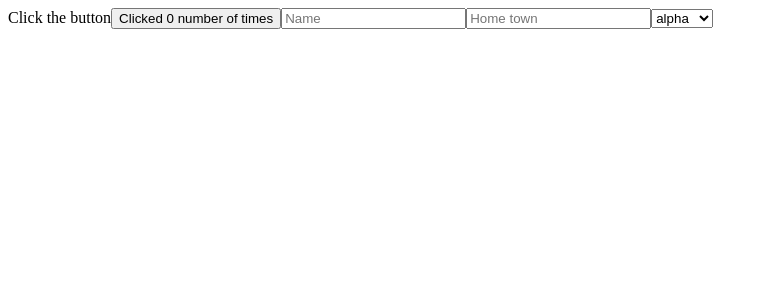
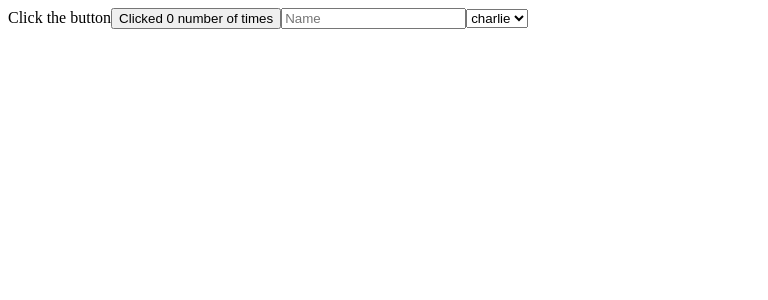
Before and after one commit to westerp/react-workshop, a React app: page / in a window 1280 px wide. Shown: the top 300 px of the page, without its empty margins (0-768 px from the left). Built offline with nearby package versions, Linux system fonts and the light colour scheme.

Commit message:
Removed warnings

```diff
--- a/src/App.js
+++ b/src/App.js
@@ -35,7 +35,6 @@ export class App extends React.PureComponent{
 				value={this.state.name}
 				onChange={this.onNameChange}
 			/>
-			<Textbox placeholder="Home town" readOnly/>
 			<Select options={["alpha", "bravo", "charlie", "delta"]} value="charlie"/>
 		</div>
 	}
--- a/src/components/Select/Select.js
+++ b/src/components/Select/Select.js
@@ -3,10 +3,10 @@ import PropTypes from "prop-types"
 
 export class Select extends React.PureComponent{
 	render(){
-		const {defaultValue, options} = this.props
+		const {value, options} = this.props
 
 		return (
-			<select value={defaultValue}>
+			<select value={value}>
 				{options.map((option) => (
 					<option key={option} value={option}>{option}</option>
 				))}
@@ -16,7 +16,7 @@ export class Select extends React.PureComponent{
 
 	static propTypes = {
 		options: PropTypes.arrayOf(PropTypes.string),
-		defaultValue: PropTypes.string
+		value: PropTypes.string
 	}
 }
 export default Select
```
Also changed, not shown: src/components/Textbox/Textbox.js (+24 -22 lines).
